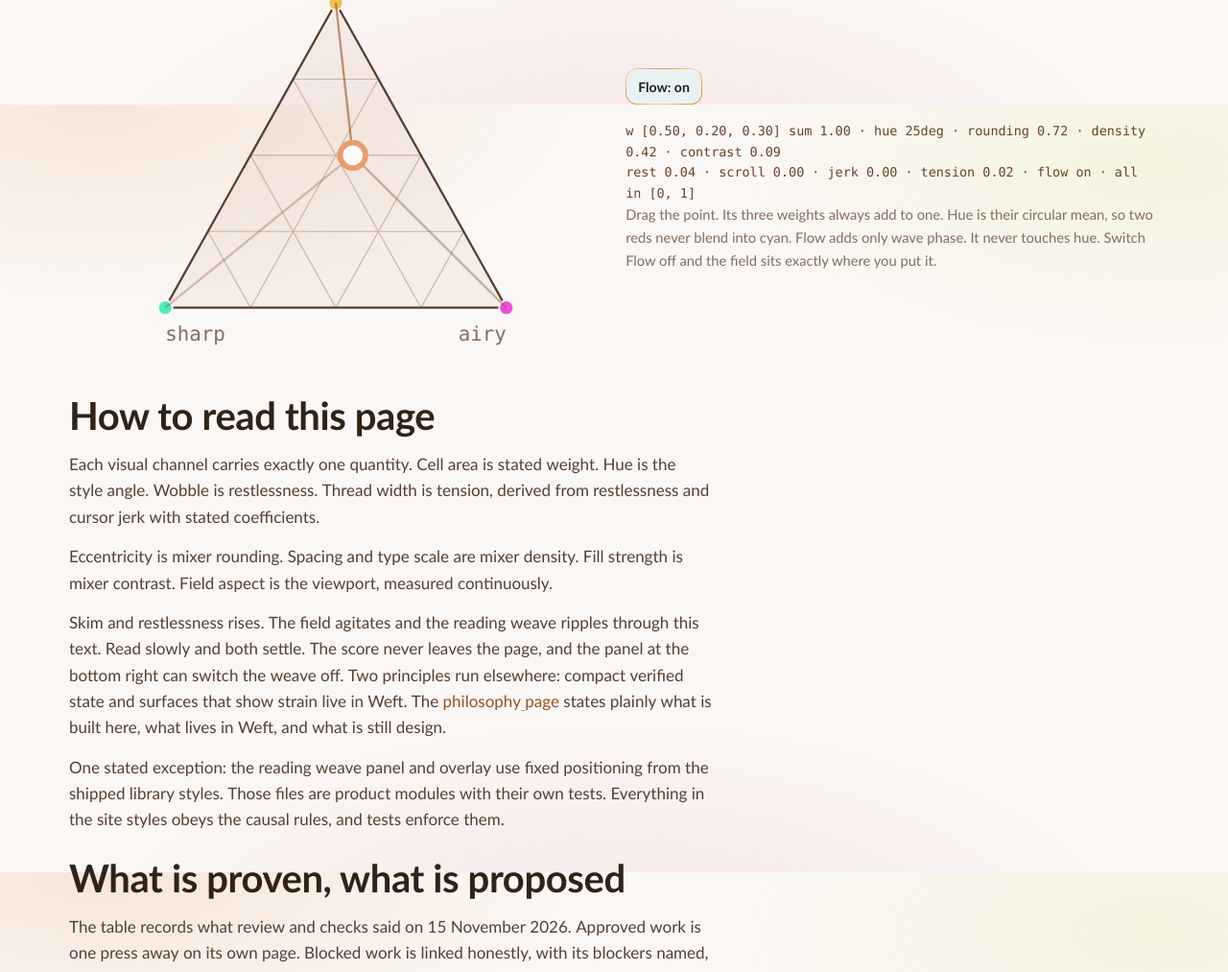
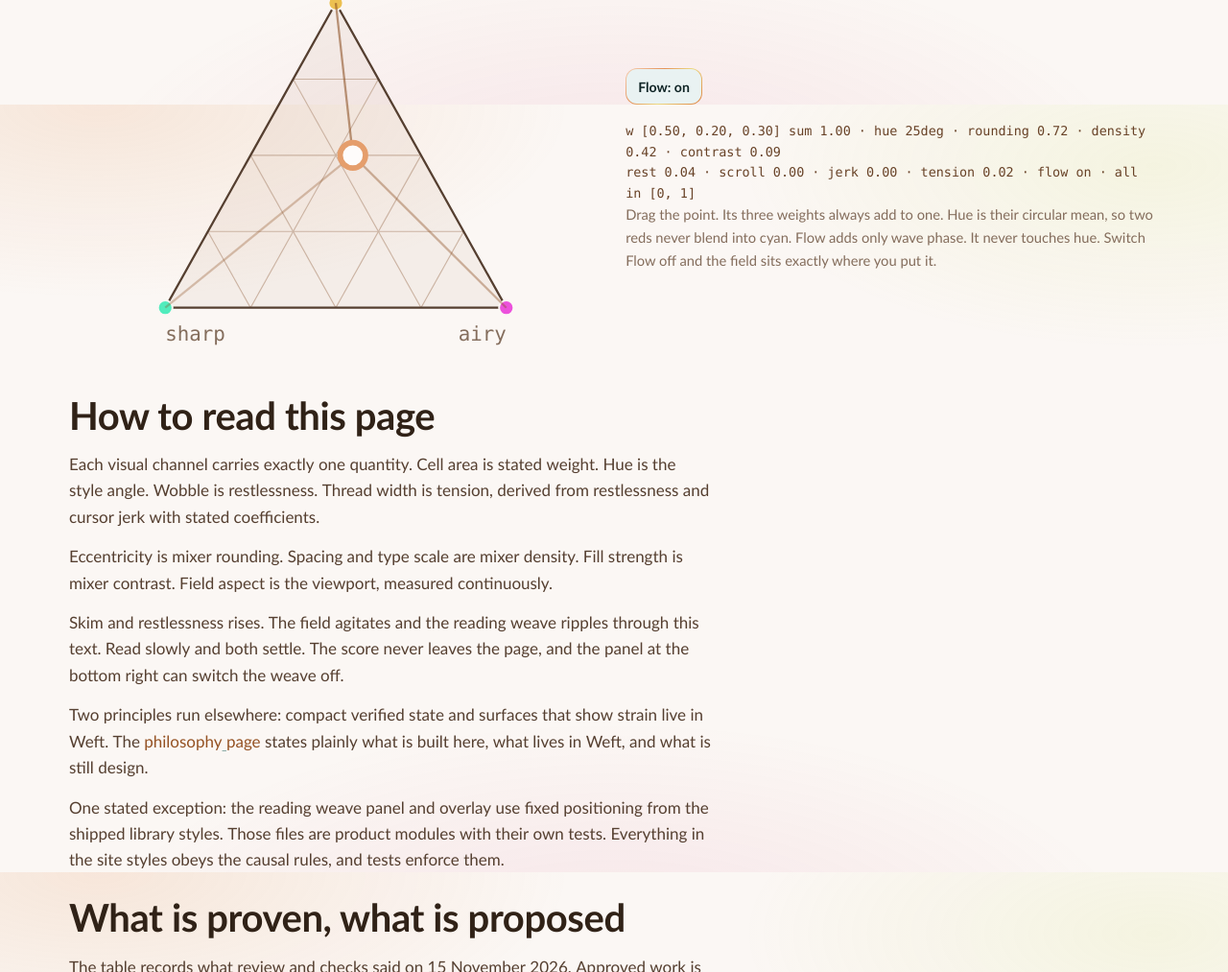
Before and after one commit to Moissanite-Labs/weft-eido, a website with bundled scripts: page site/index.html in a window 1280 px wide. Shown: the part 1491-2504 px from the top of the page at 96% size. Built offline with nearby package versions, Linux system fonts and the light colour scheme.

Commit message:
site: split long landing paragraphs for prose gate
Signed-off-by: ci <ci@example.invalid>

```diff
--- a/site/index.html
+++ b/site/index.html
@@ -62,7 +62,8 @@
       <h2>How to read this page</h2>
       <p>Each visual channel carries exactly one quantity. Cell area is stated weight. Hue is the style angle. Wobble is restlessness. Thread width is tension, derived from restlessness and cursor jerk with stated coefficients.</p>
       <p>Eccentricity is mixer rounding. Spacing and type scale are mixer density. Fill strength is mixer contrast. Field aspect is the viewport, measured continuously.</p>
-      <p>Skim and restlessness rises. The field agitates and the reading weave ripples through this text. Read slowly and both settle. The score never leaves the page, and the panel at the bottom right can switch the weave off. Two principles run elsewhere: compact verified state and surfaces that show strain live in Weft. The <a href="philosophy.html">philosophy page</a> states plainly what is built here, what lives in Weft, and what is still design.</p>
+      <p>Skim and restlessness rises. The field agitates and the reading weave ripples through this text. Read slowly and both settle. The score never leaves the page, and the panel at the bottom right can switch the weave off.</p>
+      <p>Two principles run elsewhere: compact verified state and surfaces that show strain live in Weft. The <a href="philosophy.html">philosophy page</a> states plainly what is built here, what lives in Weft, and what is still design.</p>
       <p>One stated exception: the reading weave panel and overlay use fixed positioning from the shipped library styles. Those files are product modules with their own tests. Everything in the site styles obeys the causal rules, and tests enforce them.</p>
     </article>
 
```
